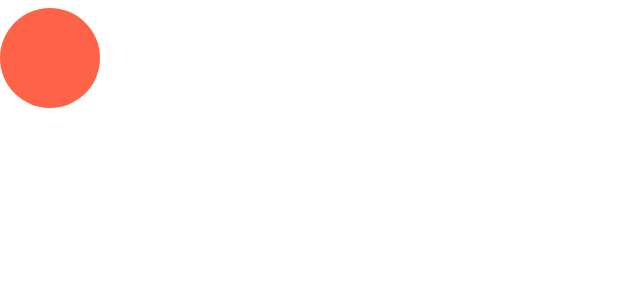
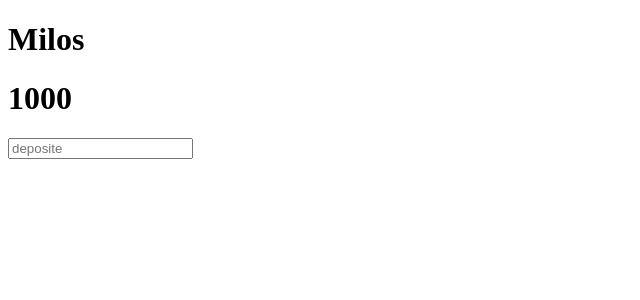
Before and after one commit to VojvodaMilos/hooks-useState, a React (Create React App) app: page / in a window 1280 px wide. Shown: the top 300 px of the page, without its empty margins (0-640 px from the left). Built offline with nearby package versions, Linux system fonts and the light colour scheme.

Commit message:
state-object-deposite

```diff
--- /dev/null
+++ b/src/Account/Account.js
@@ -0,0 +1,18 @@
+import React, { useState } from "react";
+
+export default function Account() {
+  const [account, setAccount] = useState({ name: "Milos", deposit: 1000 });
+  return (
+    <div>
+      <h1>{account.name}</h1>
+      <h1>{account.deposit}</h1>
+      <input
+        type="text"
+        placeholder="deposite"
+        onChange={(e) => {
+          setAccount({ ...account, deposit: e.target.value });
+        }}
+      />
+    </div>
+  );
+}
--- a/src/App.js
+++ b/src/App.js
@@ -1,11 +1,12 @@
 //hooks
 import Ball from "./ball/ball";
 import React, { useState } from "react";
+import Account from "./Account/Account";
 
 function App() {
   return (
     <div>
-      <Ball />
+      <Account />
     </div>
   );
 }
```
